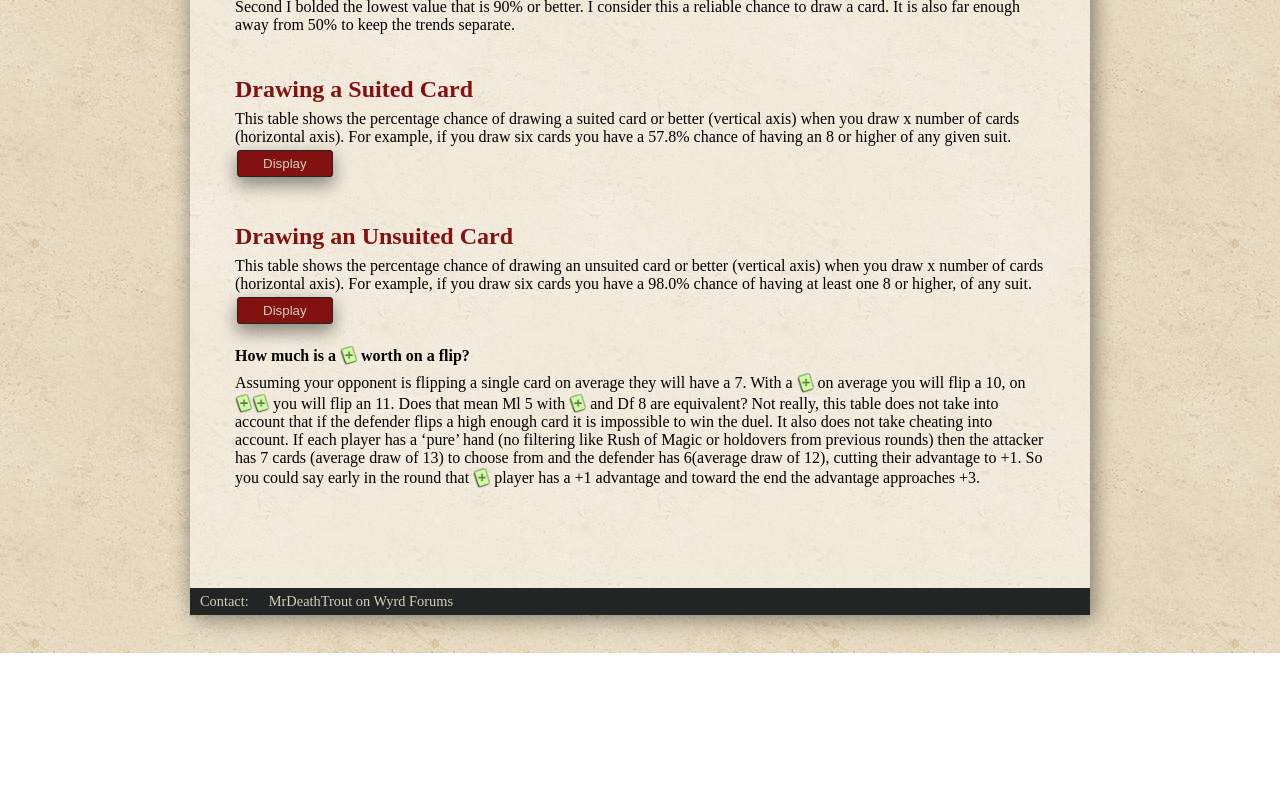
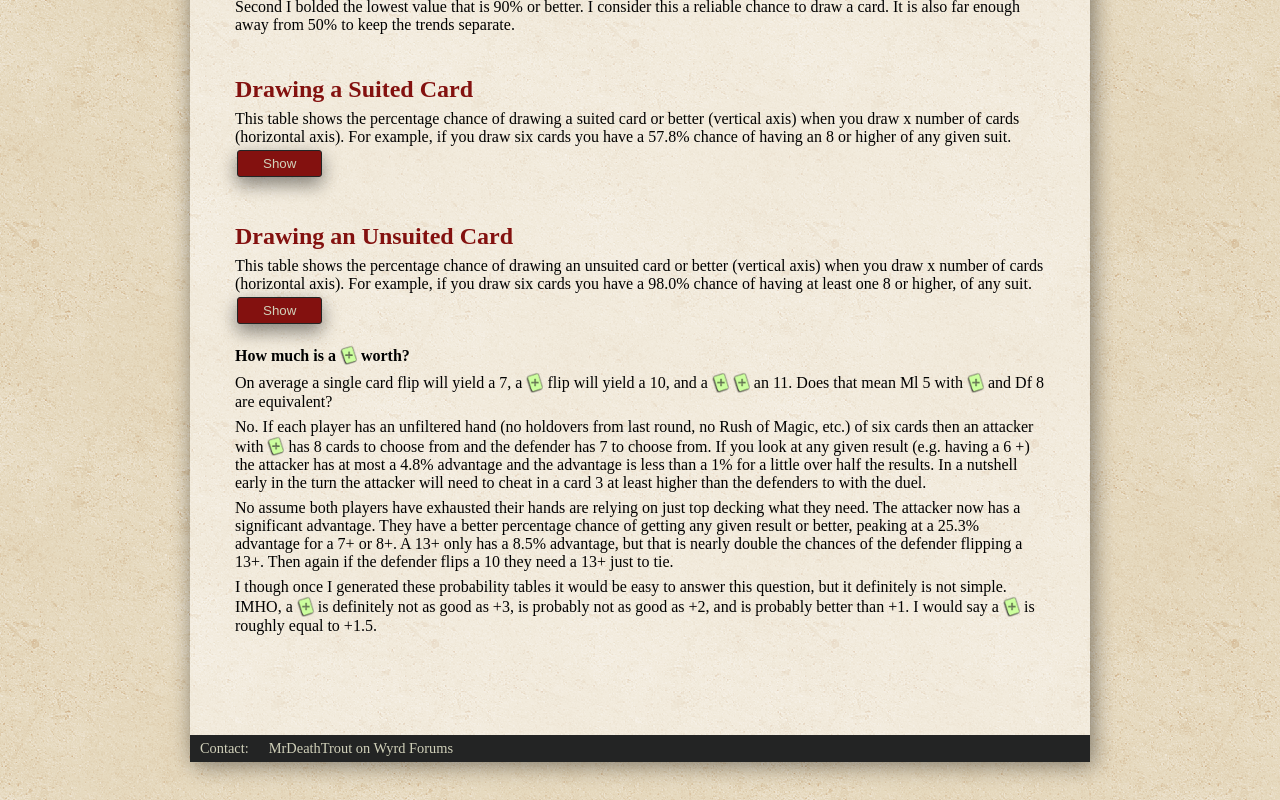
Before and after one commit to rwzimmerman/glowingsaber.com, a plain HTML site: page math.html in a window 1280 px wide. Shown: the part 514-1314 px from the top of the page. Before the commit the page ends 1167 px from the top, so only its background shows below. Drawn offline with nearby package versions, Linux system fonts and the light colour scheme.

Commit message:
updated math page + discussion and upgated hide/show script to allow only on Div argument

```diff
--- a/math.html
+++ b/math.html
@@ -77,7 +77,7 @@
                 <p>This table shows the percentage chance of drawing a suited card or better (vertical axis) when
                     you draw x number of cards (horizontal axis). For example, if you draw six cards you have a
                     57.8% chance of having an 8 or higher of any given suit.</p>
-                <button class="button" id="buttonSuitedCard" onclick="toggleTable('buttonSuitedCard','#suitedOddsNarrow','#suitedOddsWide')">Display</button>
+                <button class="button" id="buttonSuitedCard" onclick="toggleTable('buttonSuitedCard','#suitedOddsWide','#suitedOddsNarrow')">Show</button>
 
                 <div id="suitedOddsWide" style="display:none">
 
@@ -540,7 +540,7 @@
                     draw x number of cards (horizontal axis). For example, if you draw six cards you have a 98.0% chance
                     of having at least one 8 or higher, of any suit.</p>
 
-                <button class="button" id="buttonUnsuitedCard" onclick="toggleTable('buttonUnsuitedCard','#unsuitedOddsNarrow','#unsuitedOddsWide')">Display</button>
+                <button class="button" id="buttonUnsuitedCard" onclick="toggleTable('buttonUnsuitedCard','#unsuitedOddsWide','#unsuitedOddsNarrow')">Show</button>
 
                 <div id="unsuitedOddsWide" style="display:none">
 
@@ -1028,18 +1028,15 @@
                         </table>
                     </div> <! Close unsuitedOddsNarrow Div>
 
-                    <p class="Question">How much is a <img class="icon" src=".\IMG\ico_plus.png" alt="+"> worth on a flip?</p>
-                    <p class="Answer">Assuming your opponent is flipping a single card on average they will have a 7.
-                        With a <img class="icon" src=".\IMG\ico_plus.png" alt="+"> on average you will flip a 10, on
-                        <img class="icon" src=".\IMG\ico_plus.png" alt="+"><img class="icon" src=".\IMG\ico_plus.png" alt="+">
-                        you will flip an 11.  Does that mean Ml 5 with <img class="icon" src=".\IMG\ico_plus.png" alt="+">
-                        and Df 8 are equivalent?  Not really, this table does not take into account that if the defender
-                        flips a high enough card it is impossible to win the duel.  It also does not take cheating into
-                        account.  If each player has a ‘pure’ hand (no filtering like Rush of Magic or holdovers from
-                        previous rounds) then the attacker has 7 cards (average draw of 13) to choose from and the defender
-                        has 6(average draw of 12), cutting their advantage to +1.  So you could say early in the round that
-                        <img class="icon" src=".\IMG\ico_plus.png" alt="+"> player has a +1 advantage and toward the end
-                        the advantage approaches +3.</p>
+
+                    <p class="Question">How much is a <img class="icon" src=".\IMG\ico_plus.png" alt="+"> worth?</p>
+                    <p class="Answer">On average a single card flip will yield a 7, a <img class="icon" src=".\IMG\ico_plus.png" alt="+"> flip will yield a 10, and a <img class="icon" src=".\IMG\ico_plus.png" alt="+">  <img class="icon" src=".\IMG\ico_plus.png" alt="+"> an 11. Does that mean Ml 5 with <img class="icon" src=".\IMG\ico_plus.png" alt="+"> and Df 8 are equivalent? </p>
+                    <p class="Answer">No. If each player has an unfiltered hand (no holdovers from last round, no Rush of Magic, etc.) of six cards then an attacker with <img class="icon" src=".\IMG\ico_plus.png" alt="+"> has 8 cards to choose from and the defender has 7 to choose from. If you look at any given result (e.g. having a 6 +) the attacker has at most a 4.8% advantage and the advantage is less than a 1% for a little over half the results. In a nutshell early in the turn the attacker will need to cheat in a card 3 at least higher than the defenders to with the duel.</p>
+                    <p class="Answer">No assume both players have exhausted their hands are relying on just top decking what they need.  The attacker now has a significant advantage. They have a better percentage chance of getting any given result or better, peaking at a 25.3% advantage for a 7+ or 8+.  A 13+ only has a 8.5% advantage, but that is nearly double the chances of the defender flipping a 13+.  Then again if the defender flips a 10 they need a 13+ just to tie.</p>
+                    <p class="Answer">I though once I generated these probability tables it would be easy to answer this question, but it definitely is not simple. IMHO, a <img class="icon" src=".\IMG\ico_plus.png" alt="+"> is definitely not as good as +3, is probably not as good as +2, and is probably better than +1. I would say a <img class="icon" src=".\IMG\ico_plus.png" alt="+"> is roughly equal to +1.5.</p>
+
+
+
 
             </div> <! Close Content Div>
 
--- a/scripts/glowingSaber.js
+++ b/scripts/glowingSaber.js
@@ -18,14 +18,18 @@ wideDiv is displayed, otherwise the narrowDiv is displayed.
 
 */
 
-function toggleTable(buttonId,narrowDiv,wideDiv) {
+function toggleTable(buttonId,wideDiv,narrowDiv) {
     $(document).ready(function(){
         var w = window.innerWidth;
         var h = window.innerHeight;
         var tableWidth = 700;
         var buttonText = document.getElementById(buttonId).innerHTML;
 
-        if (buttonText == "Display") {
+
+        /* If no narrowDiv is given set it to the wideDiv */
+        if (narrowDiv == "") {narrowDiv = wideDiv}
+
+        if (buttonText == "Show") {
             document.getElementById(buttonId).innerHTML = "Hide";
             if (w > tableWidth) {
                 $(wideDiv).slideDown();
@@ -37,7 +41,7 @@ function toggleTable(buttonId,narrowDiv,wideDiv) {
                 document.getElementById(narrowDiv).style.visibility = "visible";
             }
         } else {
-            document.getElementById(buttonId).innerHTML = "Display";
+            document.getElementById(buttonId).innerHTML = "Show";
             $(narrowDiv).slideUp();
             $(wideDiv).slideUp();
         }
```
Also changed, not shown: rules.html (+12 -1 lines).
